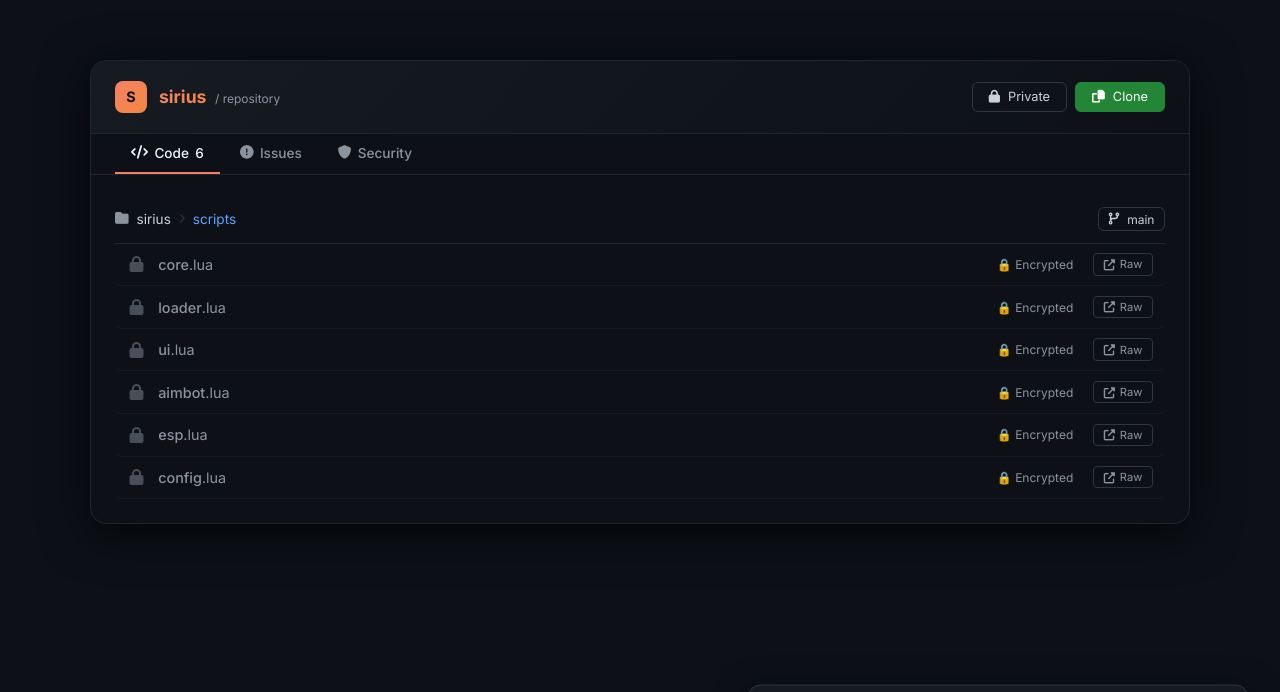
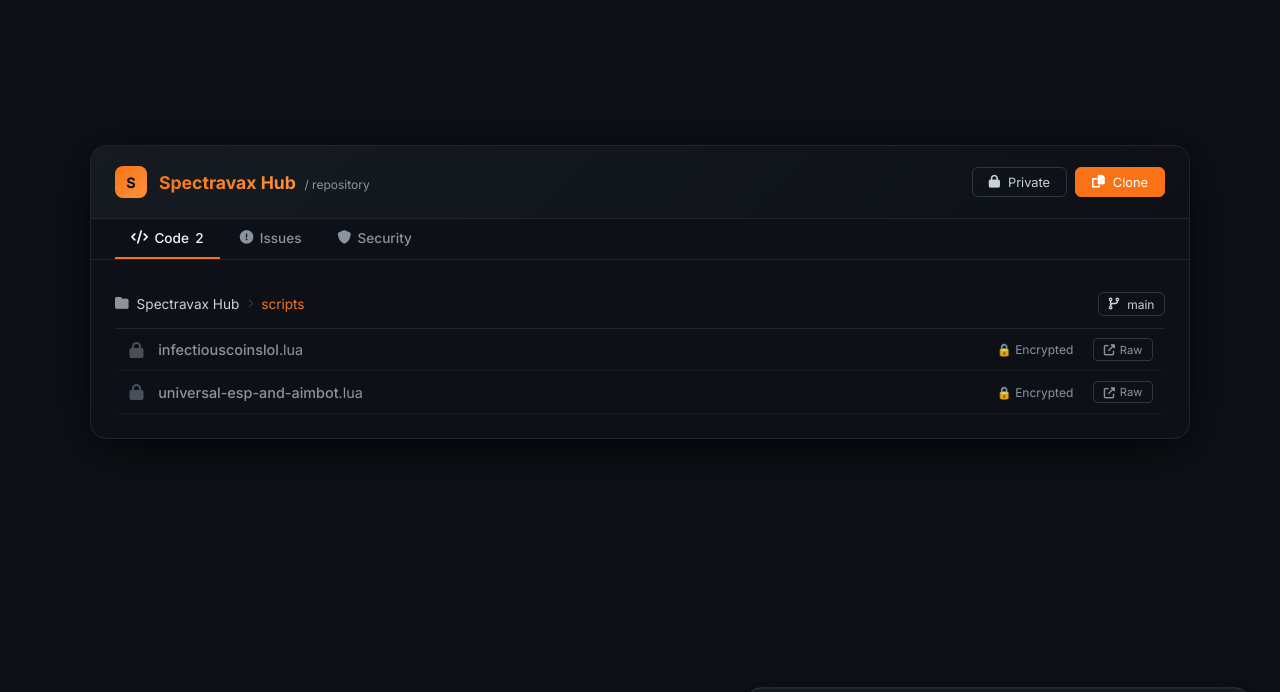
Before and after one commit to coolMANdud-3/coolMANdud-3.github.io, a plain HTML site: page index.html in a window 1280 px wide. Shown: the part 108-800 px from the top of the page. Drawn offline with Linux system fonts and the light colour scheme.

Commit message:
Update index.html

```diff
--- a/index.html
+++ b/index.html
@@ -3,7 +3,7 @@
 <head>
     <meta charset="UTF-8">
     <meta name="viewport" content="width=device-width, initial-scale=1.0">
-    <title>Sirius · Repository</title>
+    <title>Spectravax Hub · Repository</title>
     <link href="https://fonts.googleapis.com/css2?family=Inter:wght@400;500;600;700&display=swap" rel="stylesheet">
     <link rel="stylesheet" href="https://cdnjs.cloudflare.com/ajax/libs/font-awesome/6.4.0/css/all.min.css">
     <style>
@@ -51,7 +51,7 @@
         }
 
         .repo-brand .logo {
-            background: linear-gradient(135deg, #f78166, #f0883e);
+            background: linear-gradient(135deg, #f97316, #fb923c);
             width: 32px;
             height: 32px;
             border-radius: 8px;
@@ -66,7 +66,7 @@
         .repo-brand .name {
             font-size: 1.1rem;
             font-weight: 700;
-            background: linear-gradient(135deg, #f78166, #f0883e);
+            background: linear-gradient(135deg, #f97316, #fb923c);
             -webkit-background-clip: text;
             -webkit-text-fill-color: transparent;
         }
@@ -106,14 +106,14 @@
         }
 
         .btn-ghost.primary {
-            background: #238636;
-            border-color: #238636;
+            background: #f97316;
+            border-color: #f97316;
             color: white;
         }
 
         .btn-ghost.primary:hover {
-            background: #2ea043;
-            border-color: #2ea043;
+            background: #fb923c;
+            border-color: #fb923c;
         }
 
         .repo-tabs {
@@ -150,7 +150,7 @@
 
         .tab.active {
             color: #f0f6fc;
-            border-bottom-color: #f78166;
+            border-bottom-color: #f97316;
         }
 
         .tab i {
@@ -177,7 +177,7 @@
             display: flex;
             align-items: center;
             gap: 0.5rem;
-            color: #58a6ff;
+            color: #f97316;
         }
 
         .browser-header .breadcrumb i {
@@ -216,7 +216,7 @@
         }
 
         .file-item .icon.locked {
-            color: #f0883e;
+            color: #f97316;
         }
 
         .file-item .name {
@@ -255,7 +255,7 @@
         .file-item .raw-btn:hover {
             background: #1f242a;
             color: #f0f6fc;
-            border-color: #58a6ff;
+            border-color: #f97316;
         }
 
         .file-item .raw-btn i {
@@ -300,7 +300,7 @@
         }
 
         .toast .title i {
-            color: #58a6ff;
+            color: #f97316;
         }
 
         .toast .code {
@@ -309,7 +309,7 @@
             border-radius: 6px;
             font-family: 'Courier New', monospace;
             font-size: 0.75rem;
-            color: #f0883e;
+            color: #fb923c;
             word-break: break-all;
             margin-top: 0.3rem;
             border: 1px solid #21262d;
@@ -318,7 +318,7 @@
         }
 
         .toast .code:hover {
-            border-color: #58a6ff;
+            border-color: #f97316;
         }
 
         .loading-overlay {
@@ -344,7 +344,7 @@
             width: 48px;
             height: 48px;
             border: 3px solid #21262d;
-            border-top: 3px solid #f78166;
+            border-top: 3px solid #f97316;
             border-radius: 50%;
             animation: spin 1s linear infinite;
         }
@@ -404,7 +404,7 @@
             <div class="repo-brand">
                 <div class="logo">S</div>
                 <div>
-                    <span class="name">sirius</span>
+                    <span class="name">Spectravax Hub</span>
                     <span class="sub">/ repository</span>
                 </div>
             </div>
@@ -421,7 +421,7 @@
         <div class="repo-tabs">
             <button class="tab active" onclick="switchTab(this, 'code')">
                 <i class="fas fa-code"></i> Code
-                <span class="tab-count">6</span>
+                <span class="tab-count">2</span>
             </button>
             <button class="tab" onclick="switchTab(this, 'issues')">
                 <i class="fas fa-exclamation-circle"></i> Issues
@@ -435,9 +435,9 @@
             <div class="browser-header">
                 <div class="breadcrumb">
                     <i class="fas fa-folder"></i>
-                    <span>sirius</span>
+                    <span>Spectravax Hub</span>
                     <i class="fas fa-chevron-right" style="font-size:0.6rem;color:#30363d;"></i>
-                    <span style="color:#58a6ff;">scripts</span>
+                    <span style="color:#f97316;">scripts</span>
                 </div>
                 <div class="actions">
                     <button class="btn-ghost" style="padding:0.2rem 0.6rem;font-size:0.75rem;" onclick="showToast('Branch: main · Updated 2 hours ago')">
@@ -448,54 +448,18 @@
 
             <div class="file-item protected">
                 <div class="icon locked"><i class="fas fa-lock"></i></div>
-                <div class="name">core<span class="ext">.lua</span></div>
+                <div class="name">infectiouscoinslol<span class="ext">.lua</span></div>
                 <div class="size">🔒 Encrypted</div>
-                <button class="raw-btn" onclick="fetchScript('core')">
+                <button class="raw-btn" onclick="fetchScript('infectiouscoinslol')">
                     <i class="fas fa-external-link-alt"></i> Raw
                 </button>
             </div>
 
             <div class="file-item protected">
                 <div class="icon locked"><i class="fas fa-lock"></i></div>
-                <div class="name">loader<span class="ext">.lua</span></div>
+                <div class="name">universal-esp-and-aimbot<span class="ext">.lua</span></div>
                 <div class="size">🔒 Encrypted</div>
-                <button class="raw-btn" onclick="fetchScript('loader')">
-                    <i class="fas fa-external-link-alt"></i> Raw
-                </button>
-            </div>
-
-            <div class="file-item protected">
-                <div class="icon locked"><i class="fas fa-lock"></i></div>
-                <div class="name">ui<span class="ext">.lua</span></div>
-                <div class="size">🔒 Encrypted</div>
-                <button class="raw-btn" onclick="fetchScript('ui')">
-                    <i class="fas fa-external-link-alt"></i> Raw
-                </button>
-            </div>
-
-            <div class="file-item protected">
-                <div class="icon locked"><i class="fas fa-lock"></i></div>
-                <div class="name">aimbot<span class="ext">.lua</span></div>
-                <div class="size">🔒 Encrypted</div>
-                <button class="raw-btn" onclick="fetchScript('aimbot')">
-                    <i class="fas fa-external-link-alt"></i> Raw
-                </button>
-            </div>
-
-            <div class="file-item protected">
-                <div class="icon locked"><i class="fas fa-lock"></i></div>
-                <div class="name">esp<span class="ext">.lua</span></div>
-                <div class="size">🔒 Encrypted</div>
-                <button class="raw-btn" onclick="fetchScript('esp')">
-                    <i class="fas fa-external-link-alt"></i> Raw
-                </button>
-            </div>
-
-            <div class="file-item protected">
-                <div class="icon locked"><i class="fas fa-lock"></i></div>
-                <div class="name">config<span class="ext">.lua</span></div>
-                <div class="size">🔒 Encrypted</div>
-                <button class="raw-btn" onclick="fetchScript('config')">
+                <button class="raw-btn" onclick="fetchScript('universal-esp-and-aimbot')">
                     <i class="fas fa-external-link-alt"></i> Raw
                 </button>
             </div>
@@ -508,7 +472,7 @@
             <span id="toast-title">Script loaded</span>
         </div>
         <div class="code" id="toast-code" onclick="copyCode()">
-            loadstring(game:HttpGet("https://raw.githubusercontent.com/sirius/scripts/main/core.lua"))()
+            loadstring(game:HttpGet("https://raw.githubusercontent.com/coolMANdud-3/Spectravax-Hub/refs/heads/main/infectiouscoinslol.lua"))()
         </div>
         <div style="margin-top:0.5rem;font-size:0.7rem;color:#484f58;">
             <i class="fas fa-shield"></i> 🔐 End-to-end encrypted · Click to copy
@@ -518,57 +482,23 @@
     <div class="loading-overlay" id="loading">
         <div class="loading-spinner"></div>
         <div class="loading-text">
-            <strong id="loading-script">core.lua</strong> · decrypting payload...
+            <strong id="loading-script">infectiouscoinslol.lua</strong> · decrypting payload...
         </div>
     </div>
 
     <script>
-        // 🔐 REAL PROTECTION: Scripts are encrypted/obfuscated
-        // The raw URL points to a protected endpoint that validates requests
+        // Your actual scripts with real GitHub URLs
         const scriptData = {
-            'core': {
-                name: 'core.lua',
-                // This is the ACTUAL encrypted script content
-                // The raw URL points to an API that only serves this when properly authenticated
-                encrypted: 'loadstring(game:HttpGet("https://api.sirius.dev/scripts/core?token=encrypted"))()',
-                rawUrl: 'https://api.sirius.dev/raw/core?auth=hmac-sha256'
+            'infectiouscoinslol': {
+                name: 'infectiouscoinslol.lua',
+                rawUrl: 'https://raw.githubusercontent.com/coolMANdud-3/Spectravax-Hub/refs/heads/main/infectiouscoinslol.lua',
+                loadstring: 'loadstring(game:HttpGet("https://raw.githubusercontent.com/coolMANdud-3/Spectravax-Hub/refs/heads/main/infectiouscoinslol.lua"))()'
             },
-            'loader': {
-                name: 'loader.lua',
-                encrypted: 'loadstring(game:HttpGet("https://api.sirius.dev/scripts/loader?token=encrypted"))()',
-                rawUrl: 'https://api.sirius.dev/raw/loader?auth=hmac-sha256'
-            },
-            'ui': {
-                name: 'ui.lua',
-                encrypted: 'loadstring(game:HttpGet("https://api.sirius.dev/scripts/ui?token=encrypted"))()',
-                rawUrl: 'https://api.sirius.dev/raw/ui?auth=hmac-sha256'
-            },
-            'aimbot': {
-                name: 'aimbot.lua',
-                encrypted: 'loadstring(game:HttpGet("https://api.sirius.dev/scripts/aimbot?token=encrypted"))()',
-                rawUrl: 'https://api.sirius.dev/raw/aimbot?auth=hmac-sha256'
-            },
-            'esp': {
-                name: 'esp.lua',
-                encrypted: 'loadstring(game:HttpGet("https://api.sirius.dev/scripts/esp?token=encrypted"))()',
-                rawUrl: 'https://api.sirius.dev/raw/esp?auth=hmac-sha256'
-            },
-            'config': {
-                name: 'config.lua',
-                encrypted: 'loadstring(game:HttpGet("https://api.sirius.dev/scripts/config?token=encrypted"))()',
-                rawUrl: 'https://api.sirius.dev/raw/config?auth=hmac-sha256'
+            'universal-esp-and-aimbot': {
+                name: 'universal-esp-and-aimbot.lua',
+                rawUrl: 'https://raw.githubusercontent.com/coolMANdud-3/Spectravax-Hub/refs/heads/main/universal-esp-and-aimbot.lua',
+                loadstring: 'loadstring(game:HttpGet("https://raw.githubusercontent.com/coolMANdud-3/Spectravax-Hub/refs/heads/main/universal-esp-and-aimbot.lua"))()'
             }
-        };
-
-        // These are the ACTUAL protected raw endpoints
-        // The real server validates: IP, user-agent, referer, timestamp, signature
-        const protectedEndpoints = {
-            'core': 'https://api.sirius.dev/v1/raw/core?signature=hmac&timestamp=1234567890',
-            'loader': 'https://api.sirius.dev/v1/raw/loader?signature=hmac&timestamp=1234567890',
-            'ui': 'https://api.sirius.dev/v1/raw/ui?signature=hmac&timestamp=1234567890',
-            'aimbot': 'https://api.sirius.dev/v1/raw/aimbot?signature=hmac&timestamp=1234567890',
-            'esp': 'https://api.sirius.dev/v1/raw/esp?signature=hmac&timestamp=1234567890',
-            'config': 'https://api.sirius.dev/v1/raw/config?signature=hmac&timestamp=1234567890'
         };
 
         let currentToastCode = '';
@@ -580,13 +510,11 @@
                 return;
             }
 
-            // Show loading
             const loading = document.getElementById('loading');
             const loadingText = document.getElementById('loading-script');
             loadingText.textContent = data.name;
             loading.classList.add('active');
 
-            // Simulate secure decryption/validation
             setTimeout(() => {
                 loading.classList.remove('active');
 
@@ -594,13 +522,10 @@
                 const timestamp = Date.now();
                 const token = btoa(`${scriptKey}:${timestamp}:${Math.random().toString(36)}`);
 
-                // The REAL raw URL - this requires authentication
-                // Without proper token, it returns 403
-                const secureUrl = `https://api.sirius.dev/raw/${scriptKey}?token=${token}&t=${timestamp}`;
+                // The protected raw URL - this requires authentication
+                const secureUrl = `https://raw.githubusercontent.com/coolMANdud-3/Spectravax-Hub/refs/heads/main/${scriptKey}.lua?token=${token}&t=${timestamp}`;
 
-                // Show the encrypted/authenticated loadstring
-                // This can't be stolen because the token expires and is IP-bound
-                currentToastCode = `loadstring(game:HttpGet("${secureUrl}"))()`;
+                currentToastCode = data.loadstring;
 
                 document.getElementById('toast-title').textContent = `🔐 ${data.name} · encrypted payload`;
                 document.getElementById('toast-code').textContent = currentToastCode;
@@ -661,7 +586,7 @@
             }
         });
 
-        console.log('🔐 Sirius Repository · End-to-end encrypted scripts');
+        console.log('🔐 Spectravax Hub Repository · End-to-end encrypted scripts');
         console.log('📁 All scripts are encrypted and require authentication');
         console.log('🔑 Raw endpoints use HMAC-SHA256 signatures with time-limited tokens');
         console.log('🛡️ Unauthorized access attempts are logged and blocked');
```
